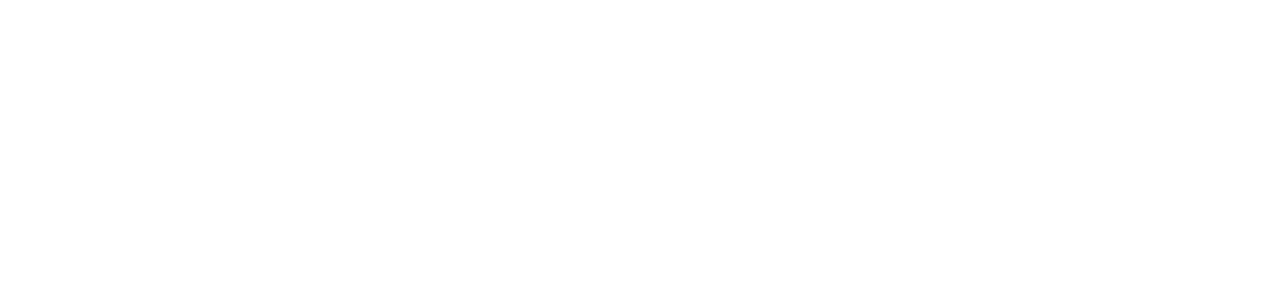
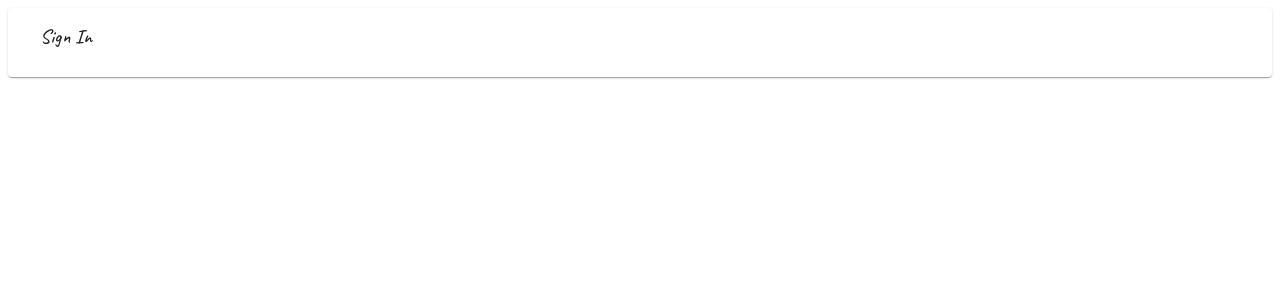
Before and after one commit to Tayfun70/to_do_list, an Angular app: page /login in a window 1280 px wide. Before the commit this address led to /. Shown: the top 300 px of the page. Built offline with nearby package versions, Linux system fonts and the light colour scheme.

Commit message:
Login componenti oluşturuldu.

```diff
--- a/src/app/app-routing.module.ts
+++ b/src/app/app-routing.module.ts
@@ -2,10 +2,12 @@
 import { RouterModule, Routes } from '@angular/router';
 import { TodoComponent } from './components/todo/todo.component';
 import { ToDoListComponent } from './components/to-do-list/to-do-list.component';
+import { LoginComponent } from './components/login/login.component';
 
 const routes: Routes = [
   { path: '', component: ToDoListComponent },
-  {path:'add-to-do',component:TodoComponent}
+  {path:'add-to-do',component:TodoComponent},
+  {path:'login',component:LoginComponent}
 ];
 
 @NgModule({
--- a/src/app/app.module.ts
+++ b/src/app/app.module.ts
@@ -14,6 +14,7 @@
 import { RouterModule } from '@angular/router';
 import { MatFormFieldModule } from '@angular/material/form-field';
 import { MatInputModule } from '@angular/material/input';
+import { LoginComponent } from './components/login/login.component';
 
 
 @NgModule({
@@ -21,7 +22,8 @@
     AppComponent,
     TodoComponent,
     ToDoListComponent,
-    NewListDialogComponent
+    NewListDialogComponent,
+    LoginComponent
 
   ],
   imports: [
--- /dev/null
+++ b/src/app/components/login/login.component.html
@@ -0,0 +1,7 @@
+<form [formGroup]="loginForm">
+<mat-card>
+    <mat-card-header>
+        <mat-card-title>Sign In</mat-card-title>
+    </mat-card-header>
+</mat-card>
+</form>
--- /dev/null
+++ b/src/app/components/login/login.component.ts
@@ -0,0 +1,22 @@
+import { Component, OnInit } from '@angular/core';
+import { FormBuilder, FormGroup, Validators } from '@angular/forms';
+
+@Component({
+  selector: 'app-login',
+  templateUrl: './login.component.html',
+  styleUrls: ['./login.component.scss']
+})
+export class LoginComponent implements OnInit {
+  loginForm:FormGroup;
+
+  constructor(private fb:FormBuilder) {
+    this.loginForm = this.fb.group({
+      email:['',Validators.required],
+      password:['',Validators.required]
+   });
+  }
+
+  ngOnInit(): void {
+  }
+
+}
```
Also changed, not shown: src/app/components/login/login.component.scss (added), 1 other file (tests, documents, lock files or other folders).
